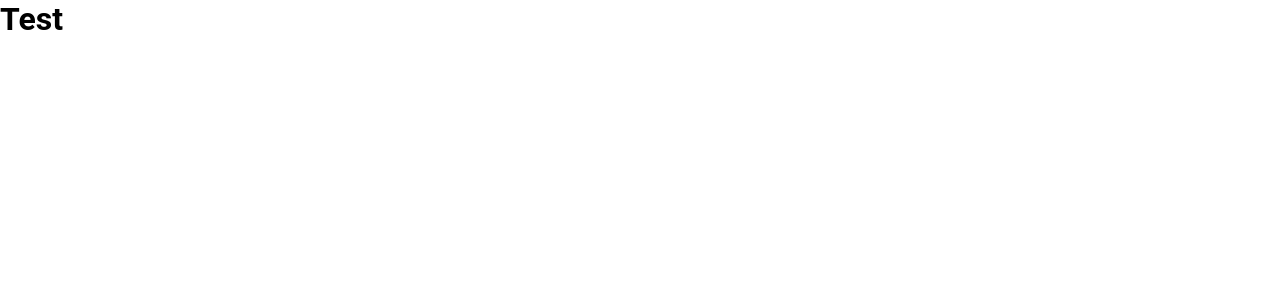
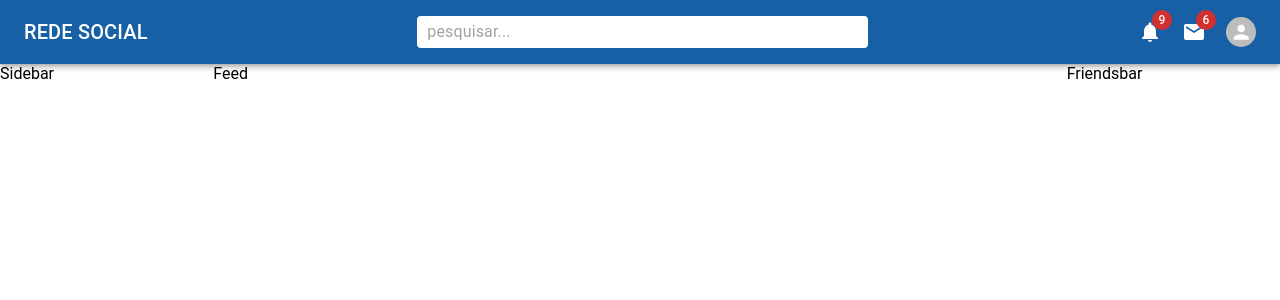
Before and after one commit to albertofp/MFUIR_AT-2, a React (Vite) app in the folder MFUIR_AT-2/: page / in a window 1280 px wide. Shown: the top 300 px of the page. Built offline with nearby package versions, Linux system fonts and the light colour scheme.

Commit message:
Added Navbar

```diff
--- a/MFUIR_AT-2/src/App.jsx
+++ b/MFUIR_AT-2/src/App.jsx
@@ -1,9 +1,36 @@
 import './App.css'
+import Grid2 from '@mui/material/Unstable_Grid2/Grid2'
+import Navbar from './components/Navbar'
 
 function App() {
 	return (
 		<div className='App'>
-			<h1>Test</h1>
+			<Grid2 container>
+				<Grid2
+					xs={12}
+					md={12}
+				>
+					<Navbar />
+				</Grid2>
+				<Grid2
+					xs={0}
+					md={2}
+				>
+					Sidebar
+				</Grid2>
+				<Grid2
+					xs={12}
+					md={8}
+				>
+					Feed
+				</Grid2>
+				<Grid2
+					xs={0}
+					md={2}
+				>
+					Friendsbar
+				</Grid2>
+			</Grid2>
 		</div>
 	)
 }
--- a/MFUIR_AT-2/src/components/Navbar.jsx
+++ b/MFUIR_AT-2/src/components/Navbar.jsx
@@ -0,0 +1,103 @@
+import { Mail, Notifications } from '@mui/icons-material'
+import BlurCircularRoundedIcon from '@mui/icons-material/BlurCircularRounded'
+import {
+	AppBar,
+	Avatar,
+	Badge,
+	Box,
+	InputBase,
+	Menu,
+	MenuItem,
+	styled,
+	Toolbar,
+	Typography
+} from '@mui/material'
+import React, { useState } from 'react'
+
+const StyledToolbar = styled(Toolbar)({
+	display: 'flex',
+	justifyContent: 'space-between'
+})
+
+const Search = styled('div')(({ theme }) => ({
+	backgroundColor: 'white',
+	padding: '0 10px',
+	borderRadius: theme.shape.borderRadius,
+	width: '35%'
+}))
+
+const Icons = styled(Box)(({ theme }) => ({
+	display: 'none',
+	alignItems: 'center',
+	gap: '20px',
+	[theme.breakpoints.up('sm')]: {
+		display: 'flex'
+	}
+}))
+
+const UserBox = styled(Box)(({ theme }) => ({
+	display: 'flex',
+	alignItems: 'center',
+	gap: '10px',
+	[theme.breakpoints.up('sm')]: {
+		display: 'none'
+	}
+}))
+const Navbar = () => {
+	const [open, setOpen] = useState(false)
+	return (
+		<AppBar position='sticky'>
+			<StyledToolbar>
+				<Typography
+					variant='h6'
+					sx={{ display: { xs: 'none', sm: 'block' } }}
+				>
+					REDE SOCIAL
+				</Typography>
+				<BlurCircularRoundedIcon
+					sx={{ display: { xs: 'block', sm: 'none', cursor: 'pointer' } }}
+				/>
+				<Search>
+					<InputBase placeholder='pesquisar...' />
+				</Search>
+				<Icons>
+					<Badge
+						badgeContent={9}
+						color='error'
+					>
+						<Notifications />
+					</Badge>
+					<Badge
+						badgeContent={6}
+						color='error'
+					>
+						<Mail />
+					</Badge>
+
+					<Avatar
+						sx={{ width: 30, height: 30, cursor: 'pointer' }}
+						onClick={(e) => setOpen(true)}
+					/>
+				</Icons>
+				<UserBox onClick={(e) => setOpen(true)}>
+					<Avatar sx={{ width: 30, height: 30, cursor: 'pointer' }} />
+					<Typography variant='span'>Alberto</Typography>
+				</UserBox>
+			</StyledToolbar>
+			<Menu
+				open={open}
+				onClose={(e) => setOpen(false)}
+				anchorOrigin={{
+					vertical: 'center',
+					horizontal: 'right'
+				}}
+			>
+				<MenuItem>Perfil</MenuItem>
+				<MenuItem>Minha conta</MenuItem>
+				<MenuItem>Sair</MenuItem>
+			</Menu>
+		</AppBar>
+	)
+}
+
+export default Navbar
```
